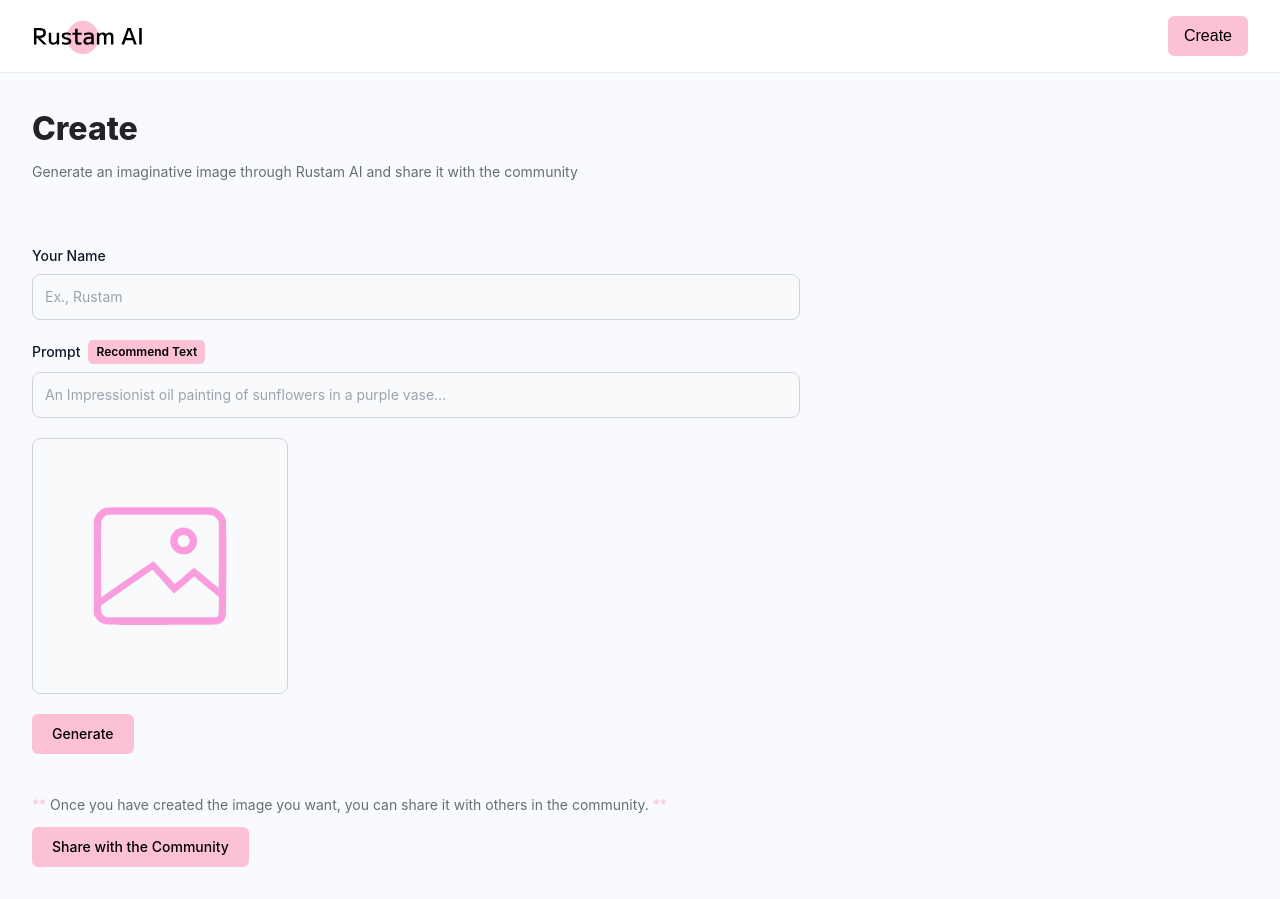
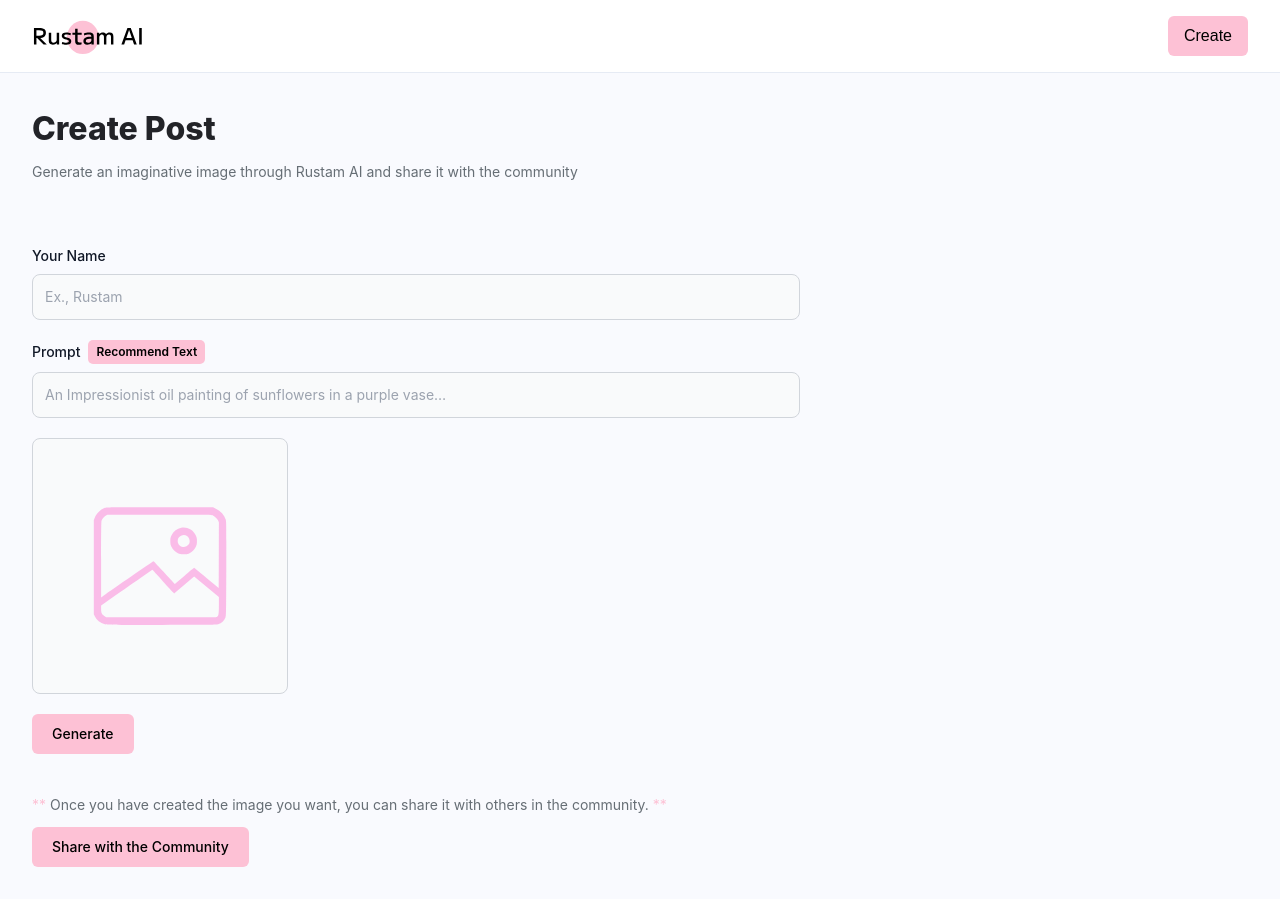
Before and after one commit to Macgere007/rustam-ai, a React (Vite) app in the folder client/: page /create-post in a window 1280 px wide. Built offline with nearby package versions, Linux system fonts and the light colour scheme; a web font is replaced by a local one.

Commit message:
update-tex

```diff
--- a/client/src/page/CreatePost.jsx
+++ b/client/src/page/CreatePost.jsx
@@ -80,7 +80,7 @@ const CreatePost = () => {
   return (
     <section className="max-w-7xl mx-auto">
       <div>
-        <h1 className="font-extrabold text-[#222328] text-[32px]">Create</h1>
+        <h1 className="font-extrabold text-[#222328] text-[32px]">Create Post</h1>
         <p className="mt-2 text-[#666e75] text-[14px]">Generate an imaginative image through Rustam AI and share it with the community</p>
       </div>
 
@@ -117,7 +117,7 @@ const CreatePost = () => {
               <img
                 src={preview}
                 alt="preview"
-                className="w-11/12 h-11/12 object-contain opacity-60"
+                className="w-11/12 h-11/12 object-contain opacity-40"
               />
             )}
 
```
